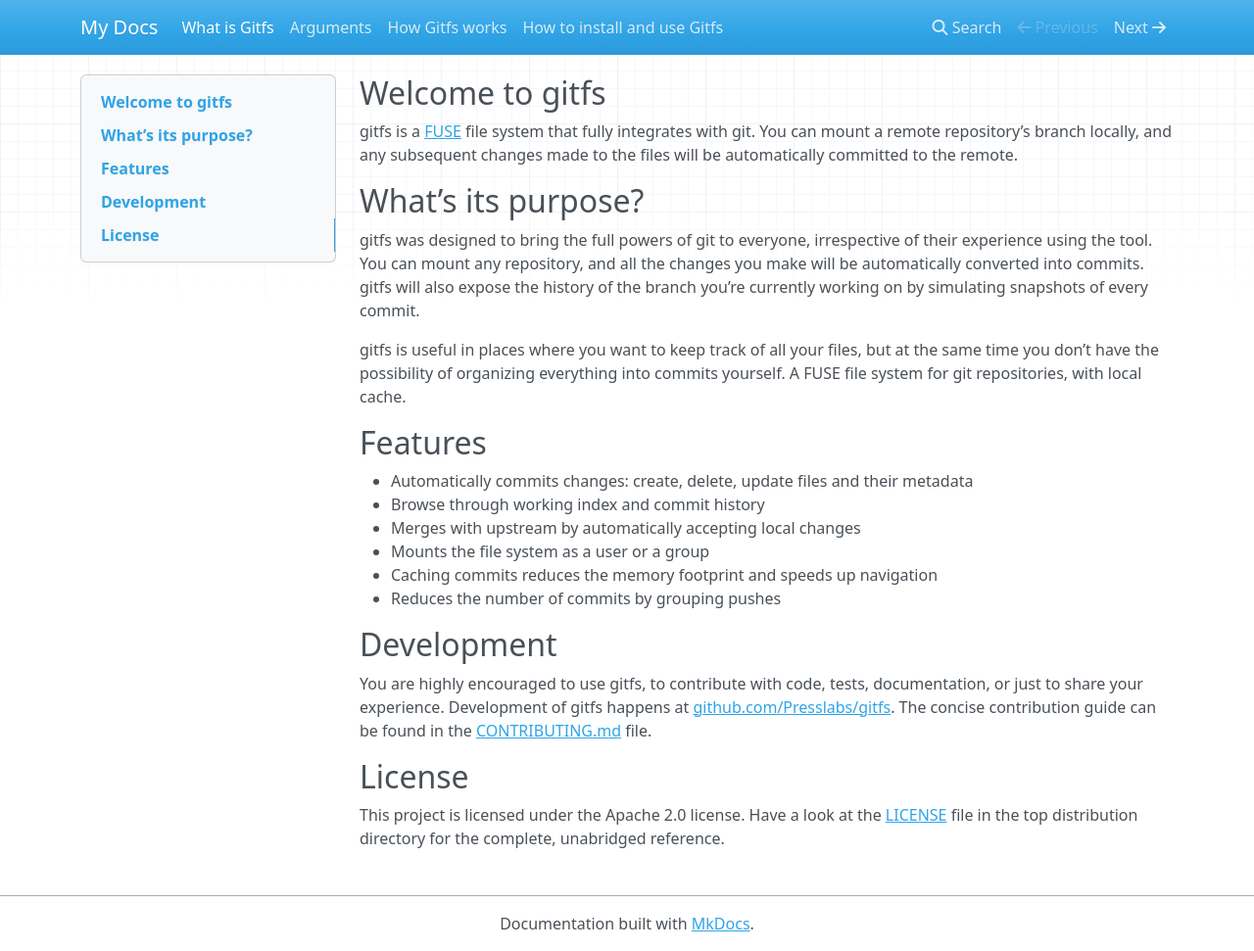
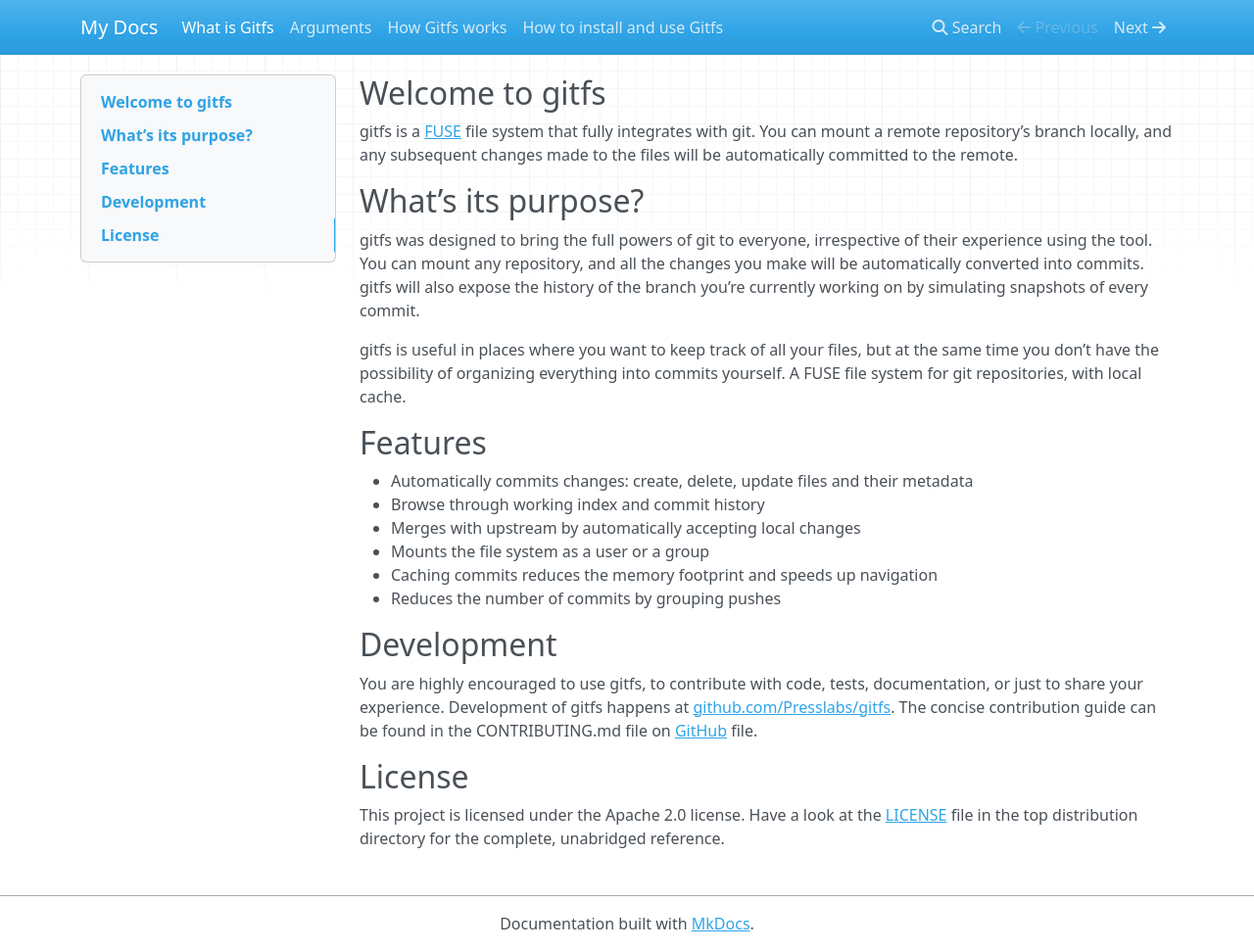
Before and after one commit to presslabs/gitfs, an MkDocs documentation site: the page built from docs/_index.md, in a window 1280 px wide and 971 px high. Shown: the whole window at 98% size. Built offline with MkDocs 1.6.1, drawn with Linux system fonts in a browser that asks for light colours; nearby versions of some CDN libraries.

Commit message:
Update the contributing section so as to not result in a 404 link

```diff
--- a/docs/_index.md
+++ b/docs/_index.md
@@ -26,7 +26,7 @@ gitfs is useful in places where you want to keep track of all your files, but at
 
 ## Development
 
-You are highly encouraged to use gitfs, to contribute with code, tests, documentation, or just to share your experience. Development of gitfs happens at [github.com/Presslabs/gitfs](https://github.com/Presslabs/gitfs). The concise contribution guide can be found in the [CONTRIBUTING.md](https://github.com/presslabs/gitfs/blob/master/CONTRIBUTING.md) file.
+You are highly encouraged to use gitfs, to contribute with code, tests, documentation, or just to share your experience. Development of gitfs happens at [github.com/Presslabs/gitfs](https://github.com/Presslabs/gitfs). The concise contribution guide can be found in the CONTRIBUTING.md file on [GitHub](https://github.com/presslabs/gitfs/) file.
 
 ## License
 
```
